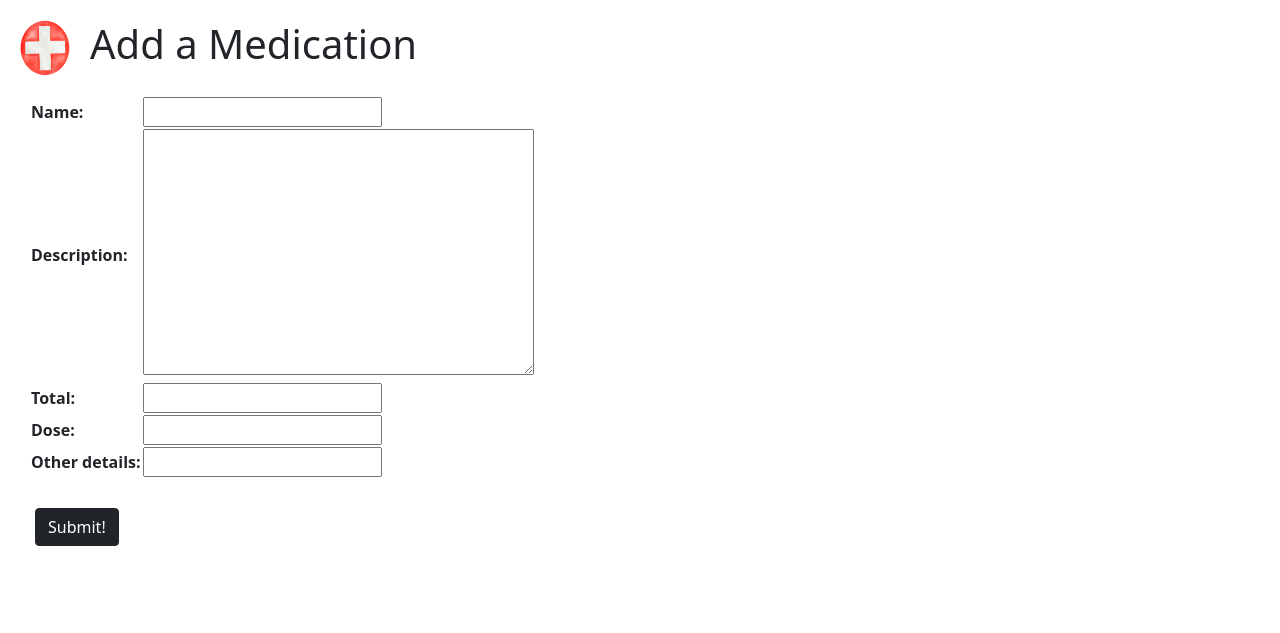
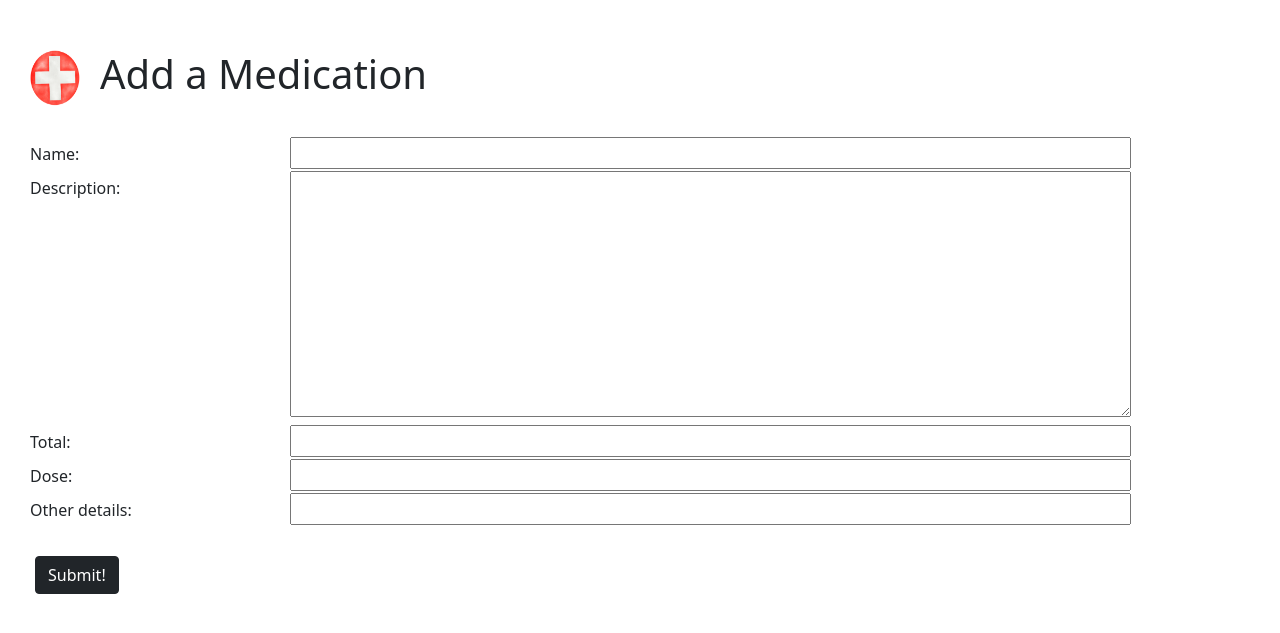
Before and after one commit to CSeckman/medlog, a Django app: page /meds/create/ in a window 1280 px wide. Shown: the part 54-687 px from the top of the page. Run offline with Django 3.2, Linux system fonts and the light colour scheme.

Commit message:
form styling

```diff
--- a/main_app/static/css/form.css
+++ b/main_app/static/css/form.css
@@ -1,7 +1,7 @@
 .page-header {
   display: flex;
   flex-direction: row;
-  margin: 20px;
+  margin: 50px 30px 30px 30px;
 }
 
 .form-icon {
@@ -9,10 +9,42 @@
   margin-right: 20px;
 }
 
+.btn-dark {
+  margin: 30px 5px;
+}
+
 .form-container {
+  display: flex;
+  flex-direction: column;
   margin-left: 30px;
 }
 
-.btn-dark {
-  margin: 30px 5px;
+table {
+  padding: 0;
+  width: 100%;
+  border-spacing: 0 40px;
 }
+
+th {
+  text-align: left;
+  padding: 6px 2px 0 0;
+  font-weight: normal;
+  vertical-align: top;
+  font-size: var(--font-reg);
+}
+
+
+td > * {
+  width: 85%;
+  padding: 2px 4px;
+  font-size: var(--font-l);
+}
+
+td > textarea {
+  height: calc(4 * var(--font-l) + 8px);
+  font-family: inherit;
+}
+
+.btn {
+  align-self: flex-start;
+}
```
